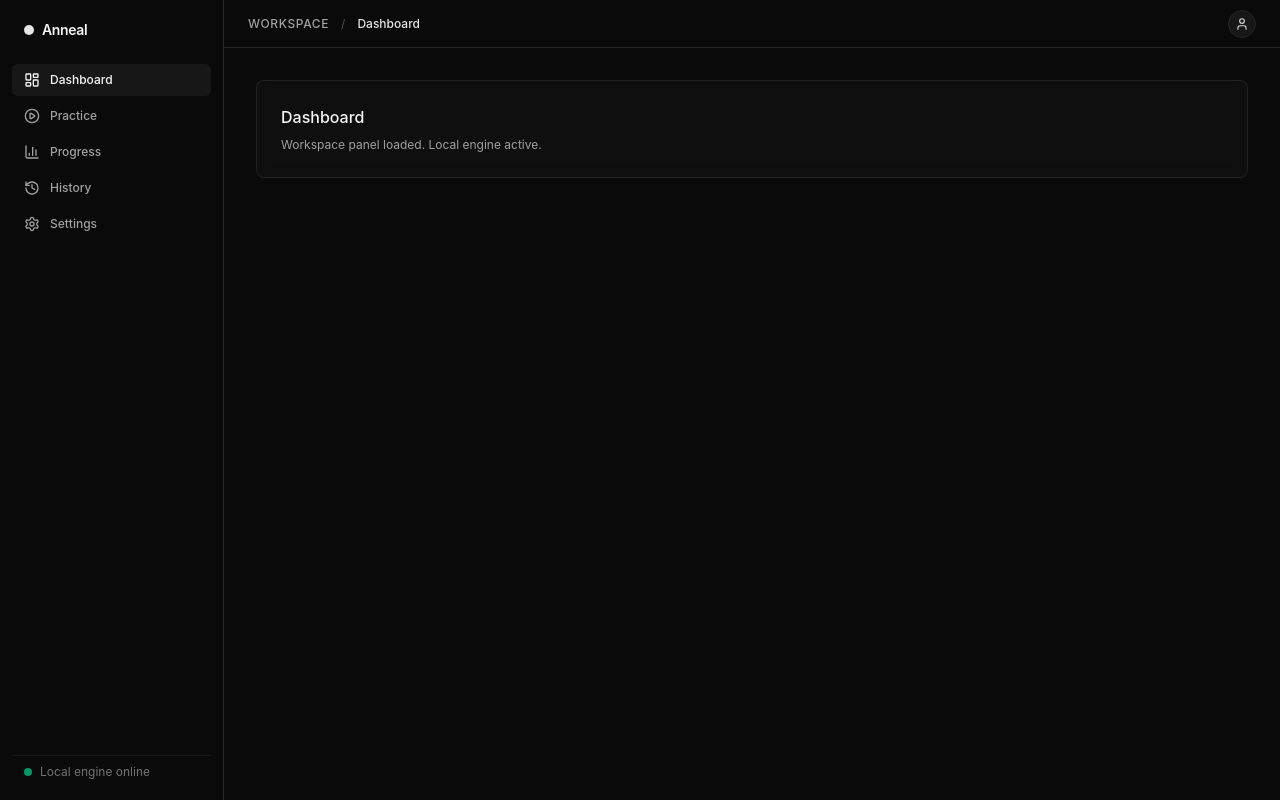
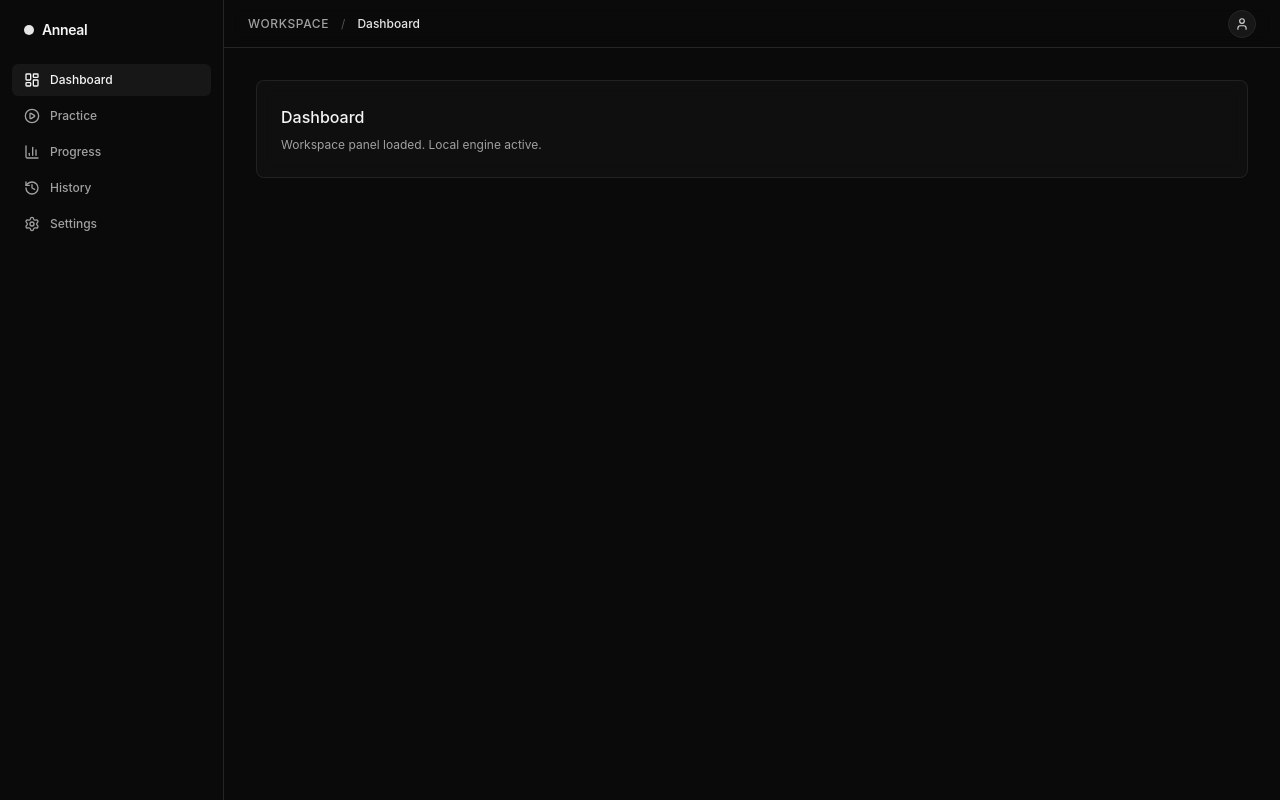
Before and after one commit to mah3shbishnoi/anneal, a React (Vite) app in the folder frontend/: page / in a window 1280 px wide. Built offline with nearby package versions, Linux system fonts and the light colour scheme.

Commit message:
remove engine status footer from sidebar

```diff
--- a/frontend/src/components/Sidebar.tsx
+++ b/frontend/src/components/Sidebar.tsx
@@ -38,13 +38,6 @@ export function Sidebar({ activeTab, onSelectTab }: { activeTab: string; onSelec
           })}
         </nav>
       </div>
-
-      <div className="px-3 py-2 border-t border-neutral-900">
-        <div className="flex items-center gap-2 text-xs text-neutral-500">
-          <span className="w-2 h-2 rounded-full bg-emerald-500/80" />
-          <span>Local engine online</span>
-        </div>
-      </div>
     </aside>
   )
 }
```
